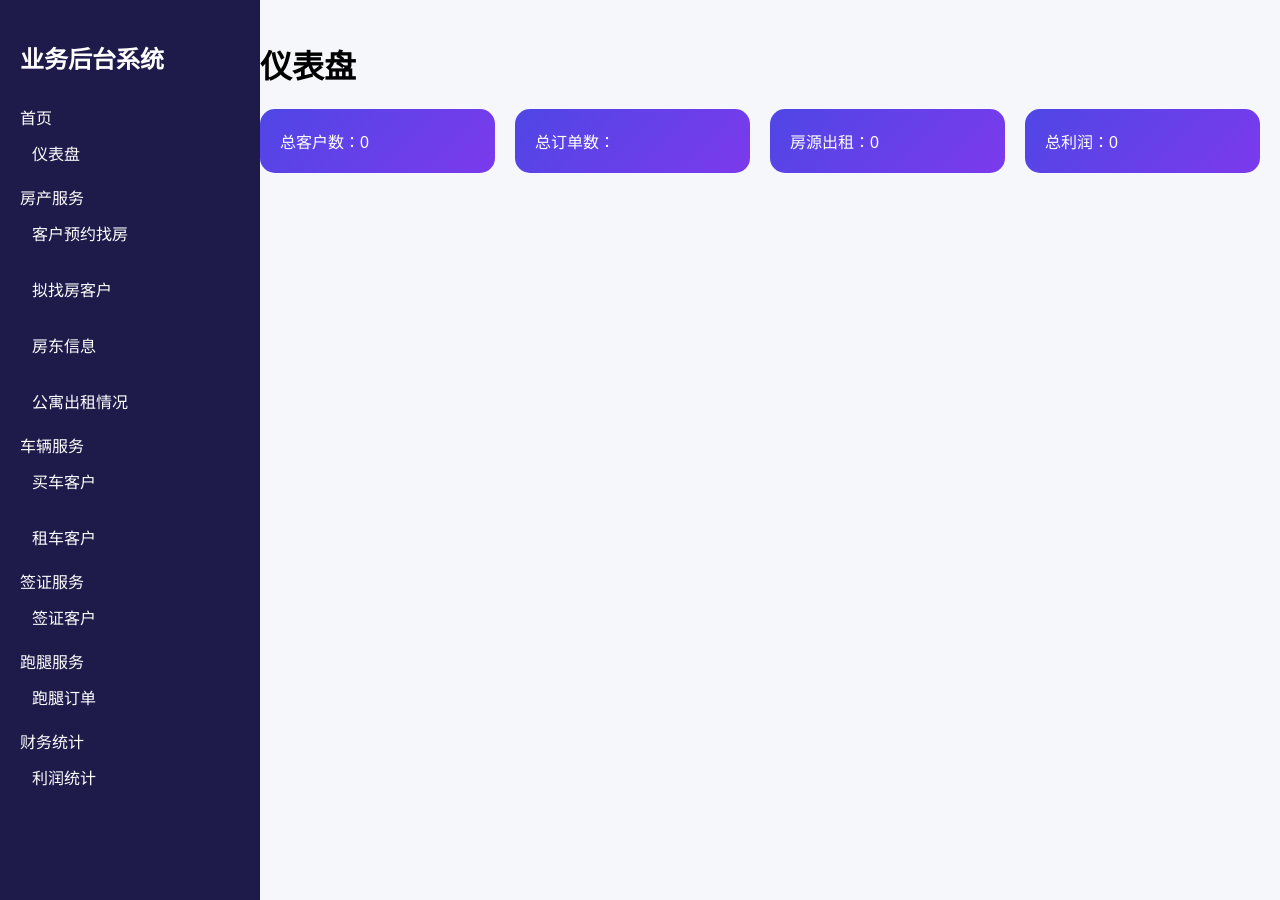
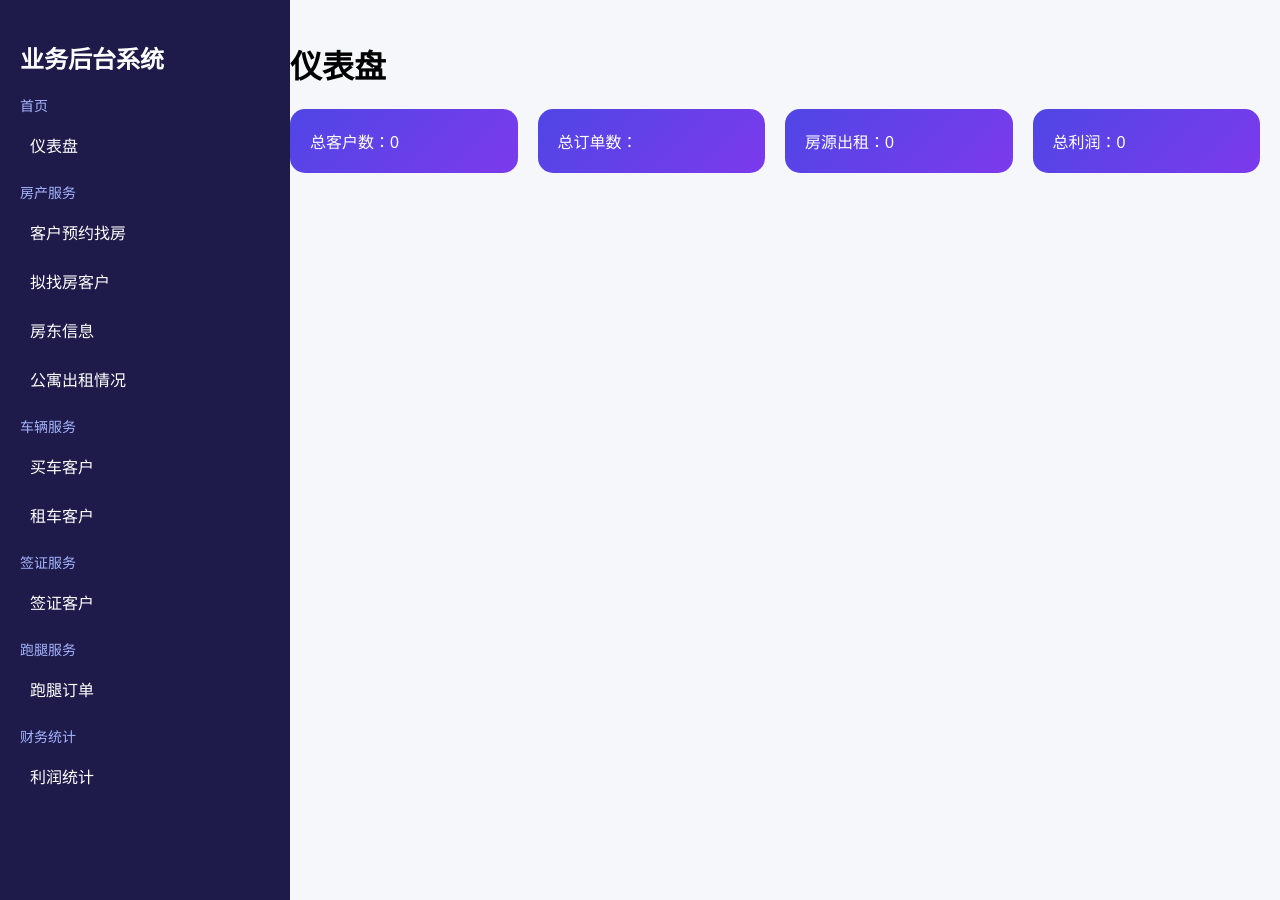
Before and after one commit to shy930722-tech/service-system, a Flask app: page / in a window 1280 px wide. Run offline with Flask 3, Linux system fonts and the light colour scheme; data that the repository does not hold is empty.

Commit message:
Update style.css

```diff
--- a/static/style.css
+++ b/static/style.css
@@ -5,24 +5,32 @@ body {
 }
 
 .sidebar {
-    width: 220px;
+    width: 250px;
     height: 100vh;
     background: #1e1b4b;
     color: white;
     position: fixed;
     padding: 20px;
+    overflow-y: auto;
 }
 
 .sidebar h2 {
-    margin-bottom: 30px;
+    margin-bottom: 20px;
+}
+
+.menu-title {
+    margin-top: 15px;
+    margin-bottom: 8px;
+    font-size: 14px;
+    color: #a5b4fc;
 }
 
 .sidebar a {
     display: block;
     color: white;
     text-decoration: none;
-    padding: 12px;
-    margin-bottom: 8px;
+    padding: 10px;
+    margin-bottom: 5px;
     border-radius: 8px;
 }
 
@@ -31,17 +39,19 @@ body {
 }
 
 .main {
-    margin-left: 240px;
+    margin-left: 270px;
     padding: 20px;
 }
 
 .cards {
     display: flex;
     gap: 20px;
+    flex-wrap: wrap;
 }
 
 .card {
     flex: 1;
+    min-width: 180px;
     background: linear-gradient(135deg,#4f46e5,#7c3aed);
     color: white;
     padding: 20px;
```
